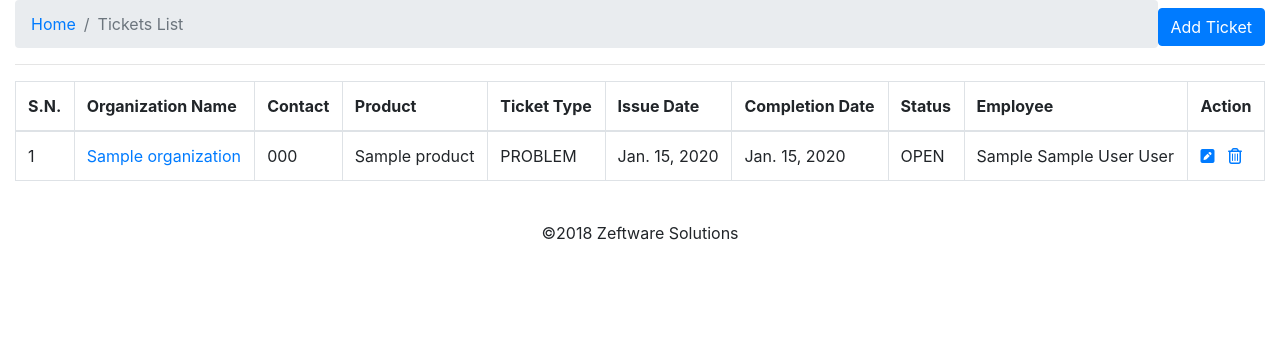
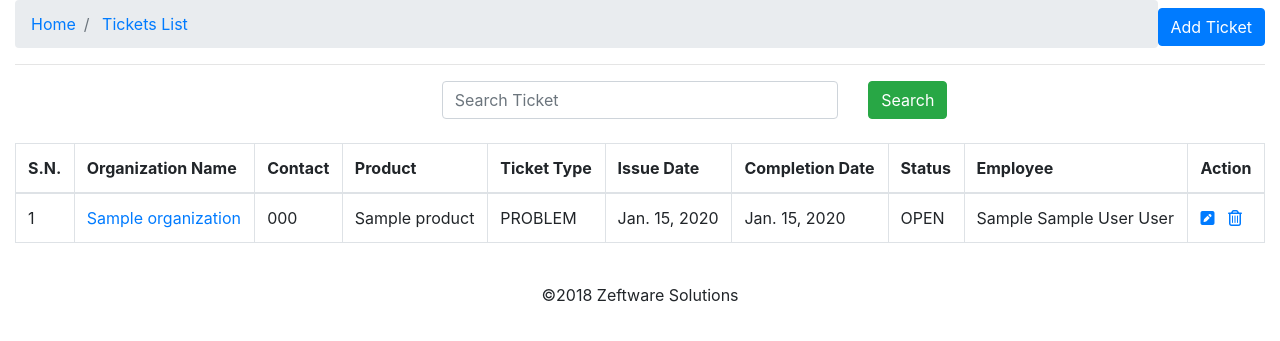
Before and after one commit to pratim2002/Ticket_Management_System, a Django app: page /tickets/ in a window 1280 px wide. Shown: the top 341 px of the page. Run offline with Django 3.2, Linux system fonts and the light colour scheme; a user stored in the database is signed in; tables that the repository leaves empty hold one stand-in row (values such as "Sample post"); some libraries are stand-ins or nearby versions.

Commit message:
search added in ticket

```diff
--- a/tickets/templates/tickets/list.html
+++ b/tickets/templates/tickets/list.html
@@ -9,10 +9,23 @@
 <nav aria-label="breadcrumb">
     <ol class="breadcrumb">
         <li class="breadcrumb-item"><a href="{% url 'users:index' %}">Home</a></li>
-        <li class="breadcrumb-item active" aria-current="page">Tickets List</a></li>
+        <li class="breadcrumb-item active" aria-current="page"><a href="{% url 'tickets:list' %}"> Tickets List</a></li>
     </ol>
 </nav>
 <hr>
+
+<form method="GET" action="">
+    <div class="row">
+        <div class="col-md-4 offset-md-4">
+            <input type="text" class="form-control" name="q" placeholder="Search Ticket"
+                   value="{{ request.GET.q }}">
+        </div>
+        <div class="col-md-1">
+            <input type="submit" value="Search" class="btn btn-success">
+        </div>
+    </div>
+</form>
+<br>
 
 <table class="table table-bordered table-hover">
     <thead>
--- a/tickets/views.py
+++ b/tickets/views.py
@@ -1,4 +1,5 @@
 from django.core.mail import send_mail
+from django.db.models import Q
 from django.shortcuts import render, get_object_or_404, redirect
 from django.http import HttpResponseRedirect
 from django.contrib.auth.decorators import login_required
@@ -14,6 +15,13 @@ from .forms import CreateForm
 @login_required
 def listview(request):
     queryset = Ticket.objects.all()
+
+    query = request.GET.get("q")
+    if query:
+        queryset = queryset.filter(
+            Q(ticket_type__icontains=query) |
+            Q(status__icontains=query)
+        )
 
     template1 = 'tickets/list.html'
     template2 = 'tickets/ticket_for_emp.html'
```
Also changed, not shown: templates/index.html (+9 -0 lines), tickets/models.py (+11 -9 lines).
